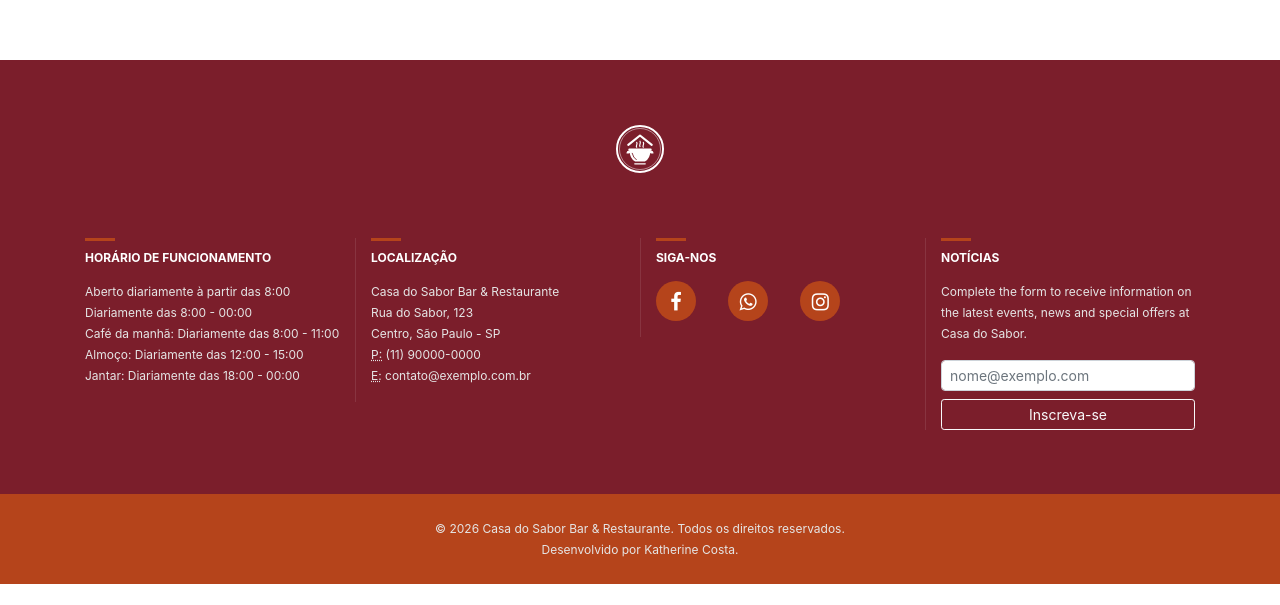
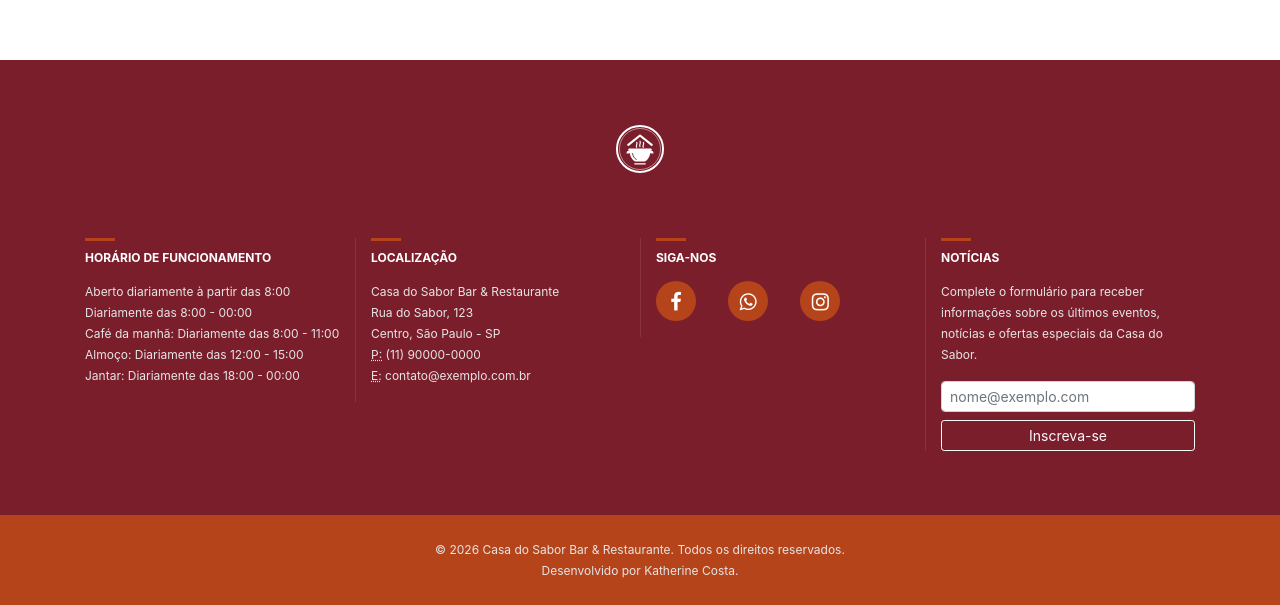
Before and after one commit to fsckathy/restaurant-website-multipage, a plain HTML site: page index.html in a window 1280 px wide. Shown: the part 4044-4649 px from the top of the page. Before the commit the page ends 4628 px from the top, so only its background shows below. Drawn offline with nearby package versions, Linux system fonts and the light colour scheme.

Commit message:
Fixed form text index.html

```diff
--- a/index.html
+++ b/index.html
@@ -392,8 +392,8 @@
           <div class="col-md-3 h-100 border-left-custom">
             <h5 class="page-footer-title mt-3 mt-md-0">NOTÍCIAS</h5>
             <p>
-              Complete the form to receive information on the latest events,
-              news and special offers at Casa do Sabor.
+              Complete o formulário para receber informações sobre os últimos eventos,
+              notícias e ofertas especiais da Casa do Sabor.
             </p>
             <form id="newsletter-form">
               <label class="sr-only" for="formEmail">E-mail</label>
```
